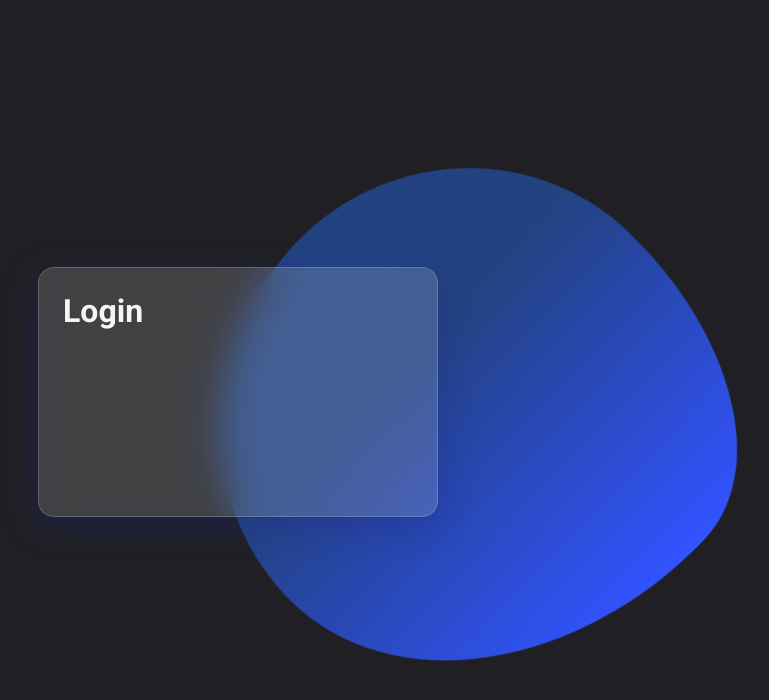
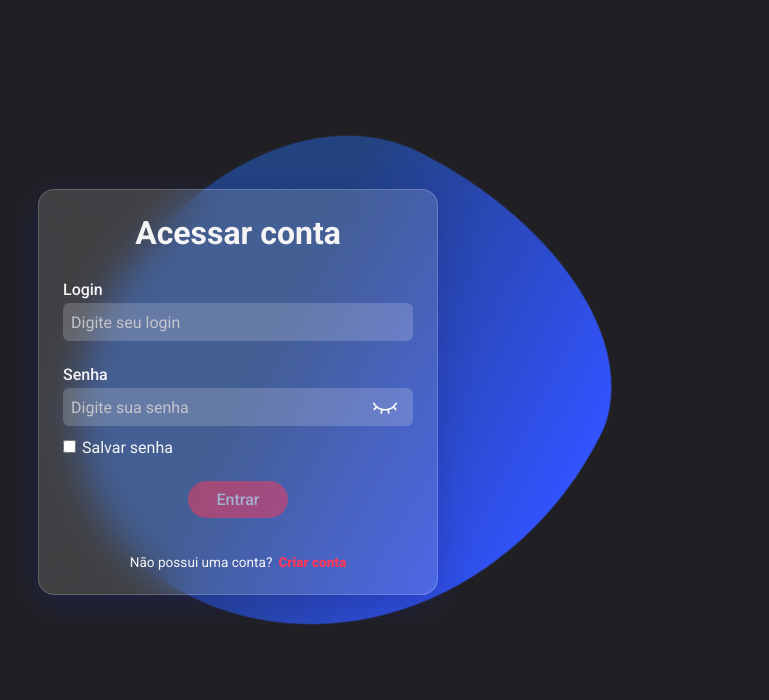
Before and after one commit to dev-jefferson-souza/react-desafio-typescript, a React (Vite) app: page / in a window 1280 px wide. Shown: the top 700 px of the page, without its empty margins (402-1171 px from the left). Built offline with nearby package versions, Linux system fonts and the light colour scheme.

Commit message:
feat(Login): método de logar

```diff
--- a/package.json
+++ b/package.json
@@ -9,6 +9,9 @@
     "preview": "vite preview"
   },
   "dependencies": {
+    "axios": "^1.3.4",
+    "jwt-decode": "^3.1.2",
+    "notiflix": "^3.2.6",
     "react": "^18.2.0",
     "react-dom": "^18.2.0",
     "react-icons": "^4.8.0",
--- a/src/App.tsx
+++ b/src/App.tsx
@@ -1,4 +1,5 @@
 import { ThemeProvider } from "styled-components";
+import { AuthProvider } from "./context/AuthContext";
 import { Login } from "./pages/Login";
 import { GlobalStyle } from "./styles/global";
 import { defaultTheme } from "./styles/themes/default";
@@ -7,7 +8,10 @@ function App() {
   return (
     <ThemeProvider theme={defaultTheme}>
       <GlobalStyle />
-      <Login />
+      <AuthProvider>
+        <Login />
+        {/* <Register /> */}
+      </AuthProvider>
     </ThemeProvider>
   );
 }
--- /dev/null
+++ b/src/api/api.tsx
@@ -0,0 +1,8 @@
+import axios from "axios";
+
+export const api = axios.create({
+  baseURL: "http://localhost:8080/",
+  headers: {
+    "Content-Type": "application/json",
+  },
+});
--- /dev/null
+++ b/src/api/services/userService.ts
@@ -0,0 +1,33 @@
+import { userModel } from "../../models/userModel";
+import { api } from "../api";
+
+const uri = "/user/";
+
+function userGET(id: number) {
+  return api.get(uri + id);
+}
+
+function userPOST(user: userModel) {
+  return api.post(uri, user);
+}
+
+function userUPDATE(id: number, userUpdated: userModel) {
+  return api.put(uri + id, userUpdated);
+}
+
+function userDELETE(id: number) {
+  return api.delete(uri + id);
+}
+
+function userLOGIN(user: userModel) {
+  return api.post(uri + "login", user);
+}
+
+const userService = {
+  userGET,
+  userPOST,
+  userUPDATE,
+  userDELETE,
+  userLOGIN,
+};
+export default userService;
--- /dev/null
+++ b/src/context/AuthContext.tsx
@@ -0,0 +1,72 @@
+import { Notify } from "notiflix";
+import { createContext, ReactNode, useState } from "react";
+import userService from "../api/services/userService";
+import { signInProps } from "../models/signIn";
+import { userModel } from "../models/userModel";
+
+type AuthContextType = {
+  token: string | null;
+  setToken: (token: string | null) => void;
+  user: userModel | null;
+  setUser: (user: userModel | null) => void;
+  signIn: (user: signInProps) => Promise<void>;
+};
+
+export const AuthContext = createContext<AuthContextType>({
+  token: null,
+  setToken: () => {},
+  user: null,
+  setUser: () => {},
+  signIn: async () => {},
+});
+
+type AuthProviderProps = {
+  children: ReactNode;
+};
+
+export const AuthProvider: React.FC<AuthProviderProps> = ({ children }) => {
+  const [token, setToken] = useState<string | null>(
+    localStorage.getItem("token")
+  );
+  const [user, setUser] = useState<userModel | null>(null);
+
+  const handleTokenChange = (newToken: string | null) => {
+    setToken(newToken);
+    localStorage.setItem("token", newToken || "");
+
+    // // Decodifica o token e obtém as informações do usuário
+    // const decodedToken: any = jwt_decode(newToken || "");
+    // console.log(decodedToken);
+    // setUser(decodedToken.user);
+  };
+
+  async function signIn(request: signInProps) {
+    setToken(null);
+
+    try {
+      const response = await userService.userLOGIN(request.user);
+      if (response.status === 200) {
+        Notify.success(`Bem vindo, ${request.user.login}!`);
+        {
+          request.savePassword === true
+            ? handleTokenChange(response.data.token)
+            : setToken(null);
+        }
+
+        setUser(response.data.usuario);
+      }
+    } catch (err) {
+      Notify.failure("Usuário ou senha incorreta!");
+    } finally {
+      console.log(token);
+    }
+  }
+
+  return (
+    <AuthContext.Provider
+      value={{ token, setToken: handleTokenChange, user, setUser, signIn }}
+    >
+      {children}
+    </AuthContext.Provider>
+  );
+};
--- /dev/null
+++ b/src/models/signIn.ts
@@ -0,0 +1,6 @@
+import { userModel } from "./userModel";
+
+export interface signInProps {
+  savePassword: boolean;
+  user: userModel;
+}
--- /dev/null
+++ b/src/models/userModel.ts
@@ -0,0 +1,4 @@
+export interface userModel {
+  login: string;
+  password: string;
+}
--- a/src/pages/Login.tsx
+++ /dev/null
@@ -1,12 +0,0 @@
-import { Blob, Container, Form } from "./styles";
-
-export const Login = () => {
-  return (
-    <Container>
-      <Blob />
-      <Form>
-        <h1>Login</h1>
-      </Form>
-    </Container>
-  );
-};
--- /dev/null
+++ b/src/pages/Login/index.tsx
@@ -0,0 +1,101 @@
+import { useContext, useEffect, useState } from "react";
+import { RoundedButton } from "../../components/Buttons/RoundedButton";
+import { Checkbox } from "../../components/Checkbox";
+import { CommonInput } from "../../components/Inputs/CommonInput";
+import { SecureInput } from "../../components/Inputs/SecureInput";
+import { Spacer } from "../../components/Spacer";
+import { AuthContext } from "../../context/AuthContext";
+import { signInProps } from "../../models/signIn";
+
+import { Blob, Container, Form } from "./styles";
+
+export const Login = () => {
+  const [login, setLogin] = useState("");
+  const [password, setPassword] = useState("");
+  const [savePassword, setSavePassword] = useState(false);
+  const [isDisabledSubmit, setIsDisabledSubmit] = useState(true);
+  const { signIn } = useContext(AuthContext);
+
+  function handleLoginChange(value: string) {
+    setLogin(value);
+  }
+
+  function handlePasswordChange(value: string) {
+    setPassword(value);
+  }
+
+  function handleSavePasswordChange() {
+    setSavePassword(!savePassword);
+  }
+
+  async function handleSubmit(event: React.FormEvent<HTMLFormElement>) {
+    event.preventDefault();
+
+    const request: signInProps = {
+      savePassword: savePassword,
+      user: {
+        login: login,
+        password: password,
+      },
+    };
+
+    signIn(request);
+  }
+
+  function enableSubmitButton() {
+    {
+      login !== "" && password !== ""
+        ? setIsDisabledSubmit(false)
+        : setIsDisabledSubmit(true);
+    }
+  }
+
+  useEffect(() => {
+    enableSubmitButton();
+  }, [login, password]);
+
+  return (
+    <Container>
+      <Blob />
+      <Form onSubmit={handleSubmit}>
+        <h1>Acessar conta</h1>
+        <h2>Login</h2>
+        <CommonInput
+          placeholder="Digite seu login"
+          value={login}
+          onChange={handleLoginChange}
+        />
+        <Spacer y="24px" x="0px" />
+        <h2>Senha</h2>
+        <SecureInput
+          placeholder="Digite sua senha"
+          value={password}
+          onChange={handlePasswordChange}
+        />
+        <Spacer y="12px" x="0px" />
+        <Checkbox
+          label="Salvar senha"
+          isChecked={savePassword}
+          onChange={handleSavePasswordChange}
+          backgroundColor={savePassword ? "#007bff" : "#fff"}
+          borderColor={savePassword ? "#007bff" : "#999"}
+        />
+        <Spacer y="24px" x="0px" />
+        <span>
+          <RoundedButton
+            type="submit"
+            color="#fb3959"
+            title="Entrar"
+            isDisabled={isDisabledSubmit}
+          />
+        </span>
+        <Spacer y="36px" x="0px" />
+        <div>
+          <p>Não possui uma conta?</p>
+          <a href="">Criar conta</a>
+        </div>
+      </Form>
+      {/* <button onClick={() => showError()}>n</button> */}
+    </Container>
+  );
+};
--- a/src/pages/styles.ts
+++ b/src/pages/Login/styles.ts
@@ -2,15 +2,26 @@ import styled from "styled-components";
 
 export const Container = styled.div`
   min-height: 98vh;
+  padding: 1rem;
   width: 100%;
   display: flex;
   justify-content: center;
   align-items: center;
   position: relative;
   overflow: hidden;
+
+  h1 {
+    margin-bottom: 28px;
+  }
+
+  h2 {
+    font-weight: 500;
+    font-size: 1rem;
+    margin-bottom: 4px;
+  }
 `;
 
-export const Form = styled.div`
+export const Form = styled.form`
   width: 400px;
   min-height: 250px;
   background: rgba(255, 255, 255, 0.15);
@@ -18,11 +29,39 @@ export const Form = styled.div`
 
   backdrop-filter: blur(18px);
   -webkit-backdrop-filter: blur(18px);
-  border: 1px solid rgba(255, 255, 255, 0.18);
+  border: 1px solid ${(props) => props.theme.transparent};
   border-radius: 1rem;
   padding: 1.5rem;
   z-index: 10;
   color: whitesmoke;
+
+  h1 {
+    text-align: center;
+  }
+
+  span {
+    display: block;
+    width: fit-content;
+    margin: auto;
+  }
+
+  div:last-child {
+    display: flex;
+    gap: 6px;
+    width: fit-content;
+    margin: auto;
+  }
+
+  p {
+    font-size: 0.85rem;
+  }
+
+  a {
+    color: ${(props) => props.theme["pink-500"]};
+    font-size: 0.85rem;
+    font-weight: 900;
+    text-decoration: none;
+  }
 `;
 
 export const Blob = styled.div`
@@ -38,6 +77,18 @@ export const Blob = styled.div`
   -webkit-animation: move 25s infinite alternate;
   animation: move 25s infinite alternate;
   transition: 1s cubic-bezier(0.07, 0.8, 0.16, 1);
+
+  @media screen and (max-width: 500px) {
+    animation: move 14s infinite alternate;
+
+    width: 520px;
+    height: 520px;
+    -webkit-filter: blur(30px);
+    filter: blur(30px);
+    box-shadow: inset 0 0 0 5px rgba(255, 255, 255, 0.6),
+      inset 100px 100px 0 0px #fa709a, inset 200px 200px 0 0px #784ba8,
+      inset 300px 300px 0 0px #2b86c5;
+  }
 
   &:hover {
     width: 520px;
```
Also changed, not shown: 1 other file (tests, documents, lock files or other folders).
